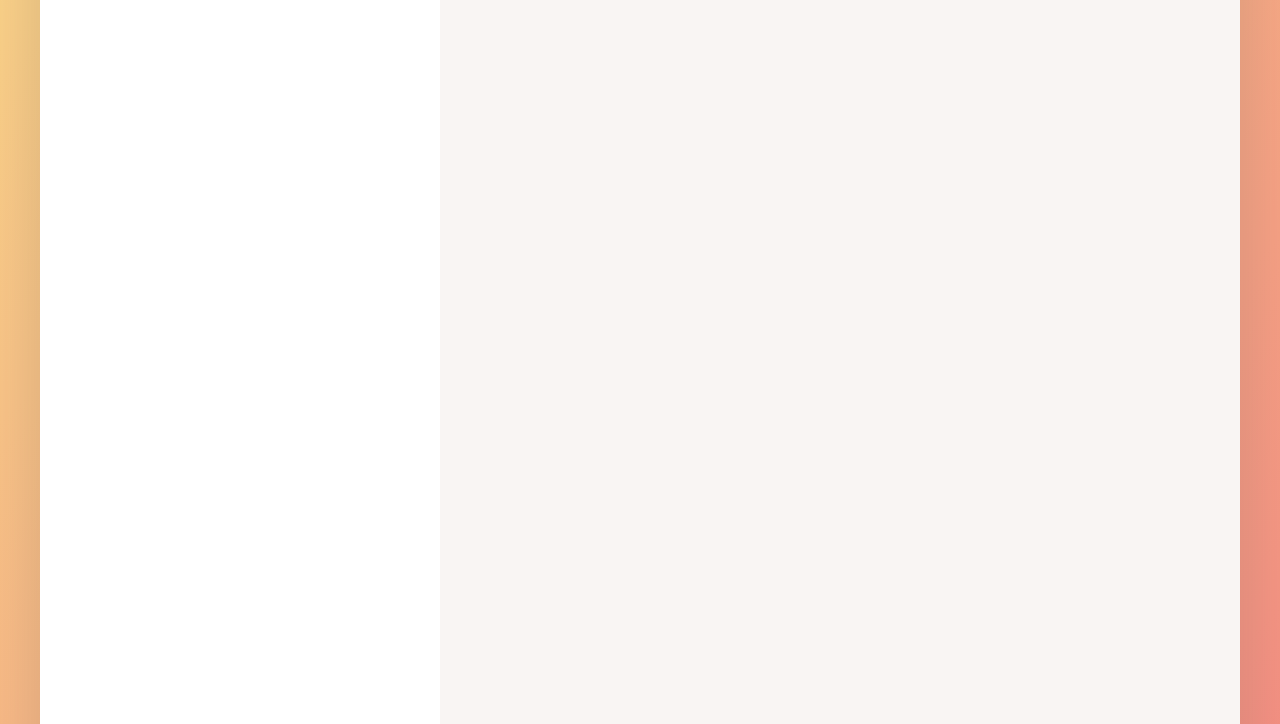
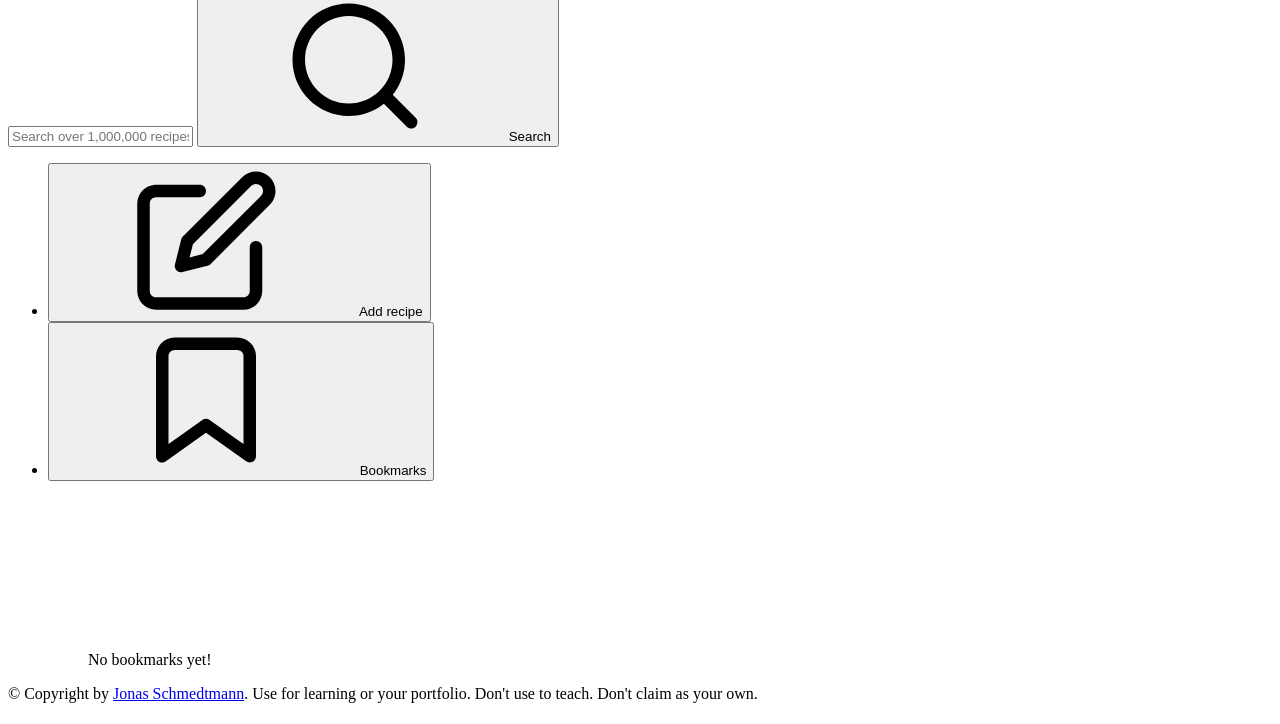
Before and after one commit to LearnFL/proj-web-js-forkify, a website built with Parcel: page index.html in a window 1280 px wide. Shown: the part 324-1048 px from the top of the page. Built offline with nearby package versions, Linux system fonts and the light colour scheme; files whose address does not match are found by name.

Commit message:
Update index.html

```diff
--- a/index.html
+++ b/index.html
@@ -8,10 +8,11 @@
       href="https://fonts.googleapis.com/css?family=Nunito+Sans:400,600,700"
       rel="stylesheet"
     />
-<!--     <link rel="shortcut icon" href="src/img/favicon.png" type="image/x-icon" /> -->
-    <link rel="shortcut icon" href="dist/index.f7626f62.css" type="image/x-icon" />
+    <link rel="shortcut icon" href="src/img/favicon.png" type="image/x-icon" />
 
-    <link rel="stylesheet" href="src/sass/main.scss" />
+    <link rel="stylesheet" href="dist/index.f7626f62.css" />
+
+<!--     <link rel="stylesheet" href="src/sass/main.scss" /> -->
     <script type="module" src="src/js/controller.js"></script>
 
     <title>forkify // Search over 1,000,000 recipes</title>
```
